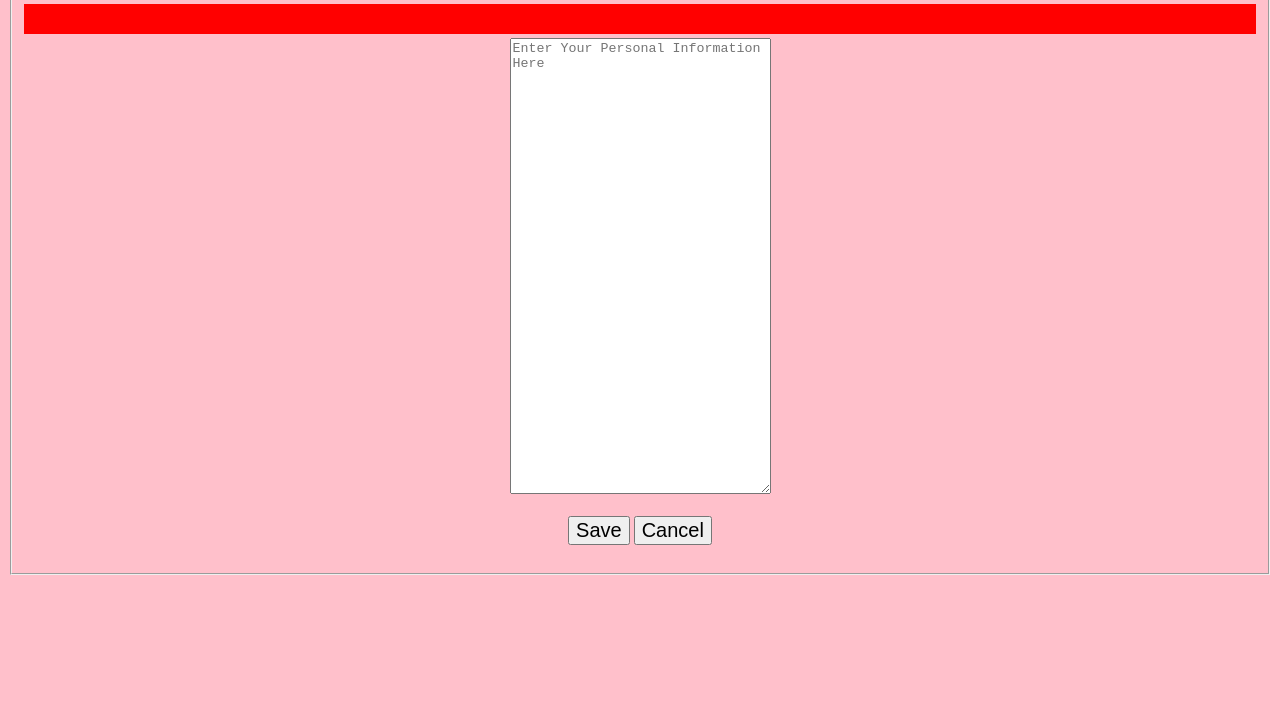
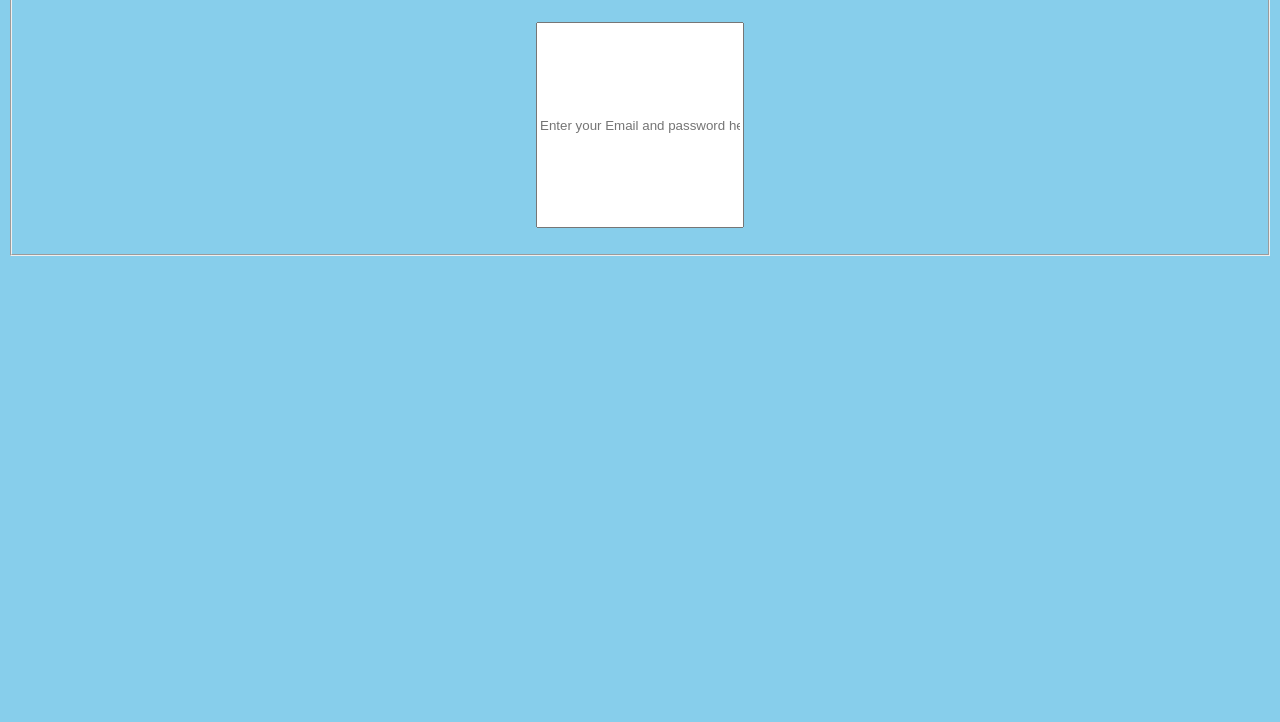
Before and after one commit to ricamercado/PersonalInfoApp, a plain HTML site: page www/index.html in a window 1280 px wide. Shown: the part 78-800 px from the top of the page. Drawn offline with Linux system fonts and the light colour scheme.

Commit message:
Update index.html

```diff
--- a/www/index.html
+++ b/www/index.html
@@ -14,18 +14,17 @@
         <link rel="stylesheet" type="text/css">
         <title>Personal Information</title>
     </head>
-    <body bgcolor="pink">
-    <fieldset>
-    <center> <h2>Personal Information</h2>
-     <marquee bgcolor='red' direction='right' scrollamount="8" width="100%" height="30">Type Your Details</marquee><br>
-    <form>
-    <textarea wrap="virtual" id="input_field" rows="30" cols="30" maxlength=500 placeholder="Enter Your Personal Information Here"></textarea><br><br>
-    <input type="button" id="input_button" value="Save" size="20" style="font-size:20px;">
-    <input type="reset" value="Cancel" style="font-size:20px;">
-    <br><br></center>
-    </form></center></fieldset>
-    <div id='display_here'></div>
-    <script src="js/index.js"></script>
-
+<body bgcolor="skyblue">
+<fieldset>
+<center> <h2>Personal Information</h2>
+<form  action="#"><br>
+<input type="text" name="item" id="item" style="height:200px; width:200px;" placeholder="Enter your Email and password here!" />
+</form>
+<ol id="list" type="1"></ol>
+</fieldset>
+</center><br><br>
+<div id='display_list'></div>
+<script src="js/index.js"></script>
+</form>
 </body>
 </html>
```
